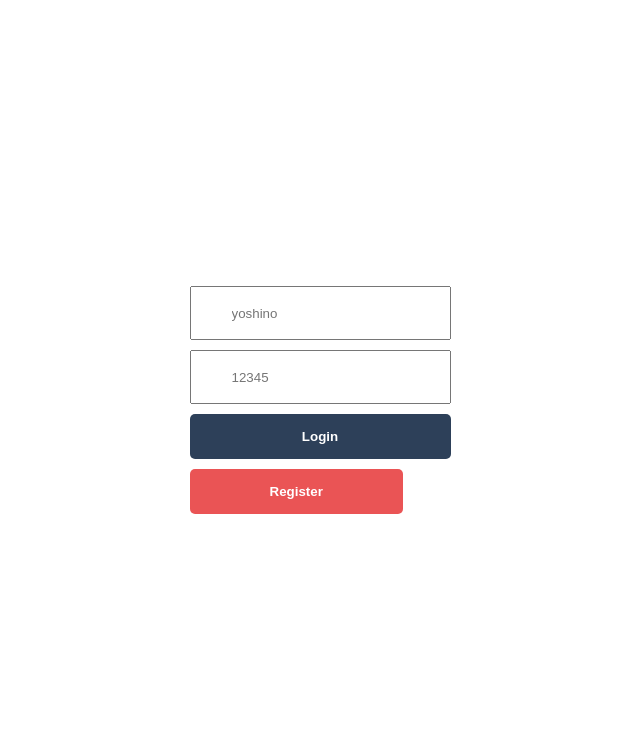
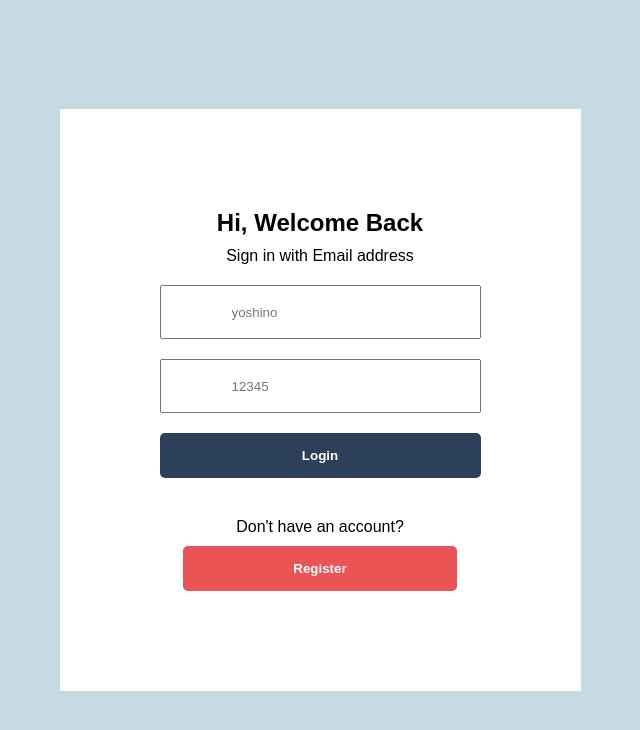
Before and after one commit to yoshino9397/TimeTracker-App, a React (Create React App) app in the folder client/: page /login in a window 1280 px wide. Shown: the top 730 px of the page, without its empty margins (320-960 px from the left). Built offline with nearby package versions, Linux system fonts and the light colour scheme; a web font is replaced by a local one.

Commit message:
login DONE

```diff
--- a/client/src/pages/login/Login.jsx
+++ b/client/src/pages/login/Login.jsx
@@ -41,6 +41,8 @@ const Login = () => {
   return (
     <div className="login">
       <div className="lContainer">
+        <h2>Hi, Welcome Back</h2>
+        <p>Sign in with Email address</p>
         <input
           type="text"
           placeholder="yoshino"
@@ -58,6 +60,7 @@ const Login = () => {
         <button disabled={loading} onClick={handleClick} className="lButton">
           Login
         </button>
+        <p>Don't have an account?</p>
         <Link to="/register" style={{ textDecoration: "none" }}>
           <button className="register">Register</button>
         </Link>
--- a/client/src/pages/login/login.scss
+++ b/client/src/pages/login/login.scss
@@ -3,17 +3,22 @@
   display: flex;
   align-items: center;
   justify-content: center;
+  background-color:rgba(168, 200, 210, 0.677);
 }
 
 .lContainer {
+  padding:100px;
   display: flex;
   flex-direction: column;
   gap: 10px;
+  background-color:white;
+  text-align: center;
 }
 
 .lInput{
   height: 30px;
-  padding: 10px 40px;
+  padding: 10px 70px;
+  margin-top: 10px;
 }
 
 .lButton {
@@ -24,6 +29,7 @@
   font-weight: bold;
   cursor: pointer;
   border-radius: 5px;
+  margin: 10px 0 30px;
 }
 
 .lButton:disabled{
@@ -34,7 +40,7 @@
 .register{
   border: none;
   background-color: #EA5455;
-  padding: 15px 80px;
+  padding: 15px 110px;
   color: white;
   font-weight: bold;
   cursor: pointer;
```
